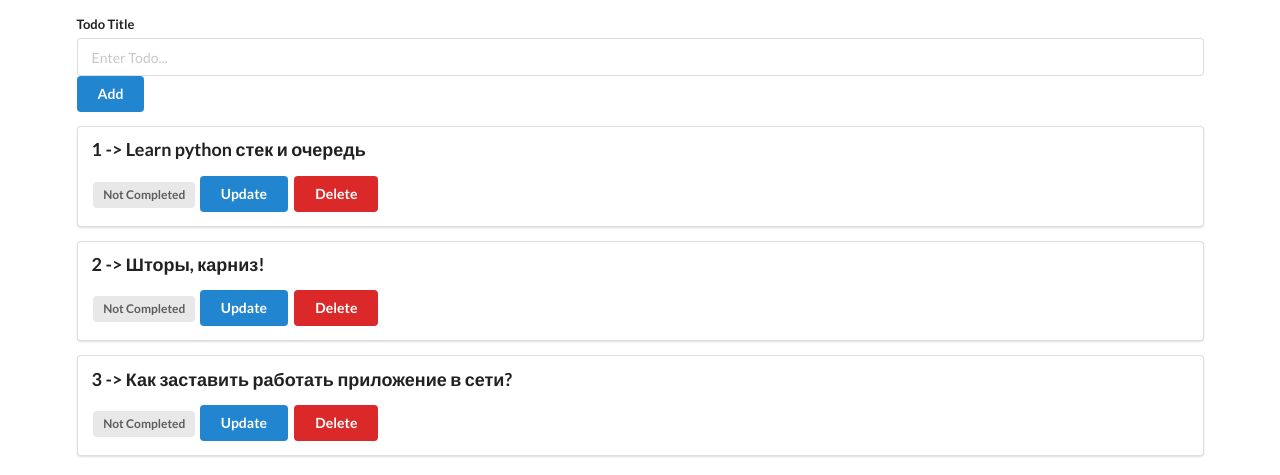
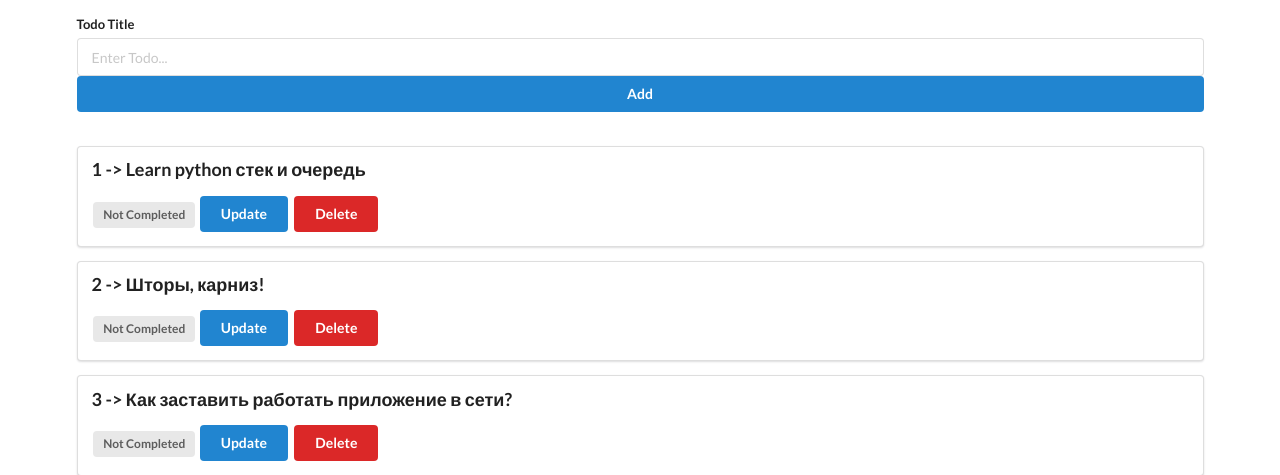
Before and after one commit to julia4406/TodoApp_Flask, a Flask app: page / in a window 1280 px wide. Shown: the part 82-557 px from the top of the page. Run offline with Flask 2, Linux system fonts and the light colour scheme; data comes from the database, SQL or seed files in the repository; both versions use the stored data as it was after the commit.

Commit message:
ToDo small application. First version(from lesson)

```diff
--- a/templates/base.html
+++ b/templates/base.html
@@ -16,8 +16,8 @@
     <div class="field">
         <label for="title">Todo Title</label>
         <input type="text" name="title" placeholder="Enter Todo...">
-        <br>
-        <button class="ui blue button" type="submit">Add</button>
+        <button class="ui fluid blue button" type="submit">Add</button>
+    <br>
     </div>
 </form>
 
```
Also changed, not shown: todo.db.
